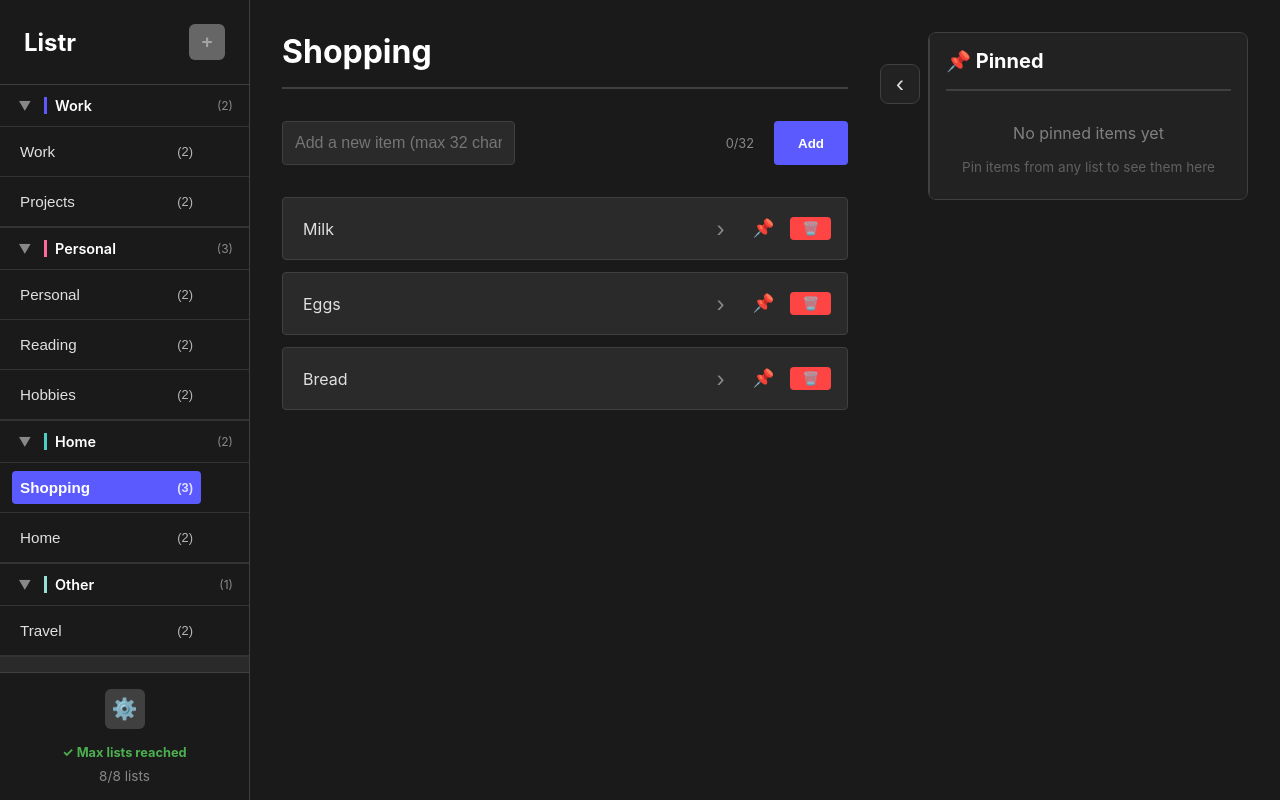
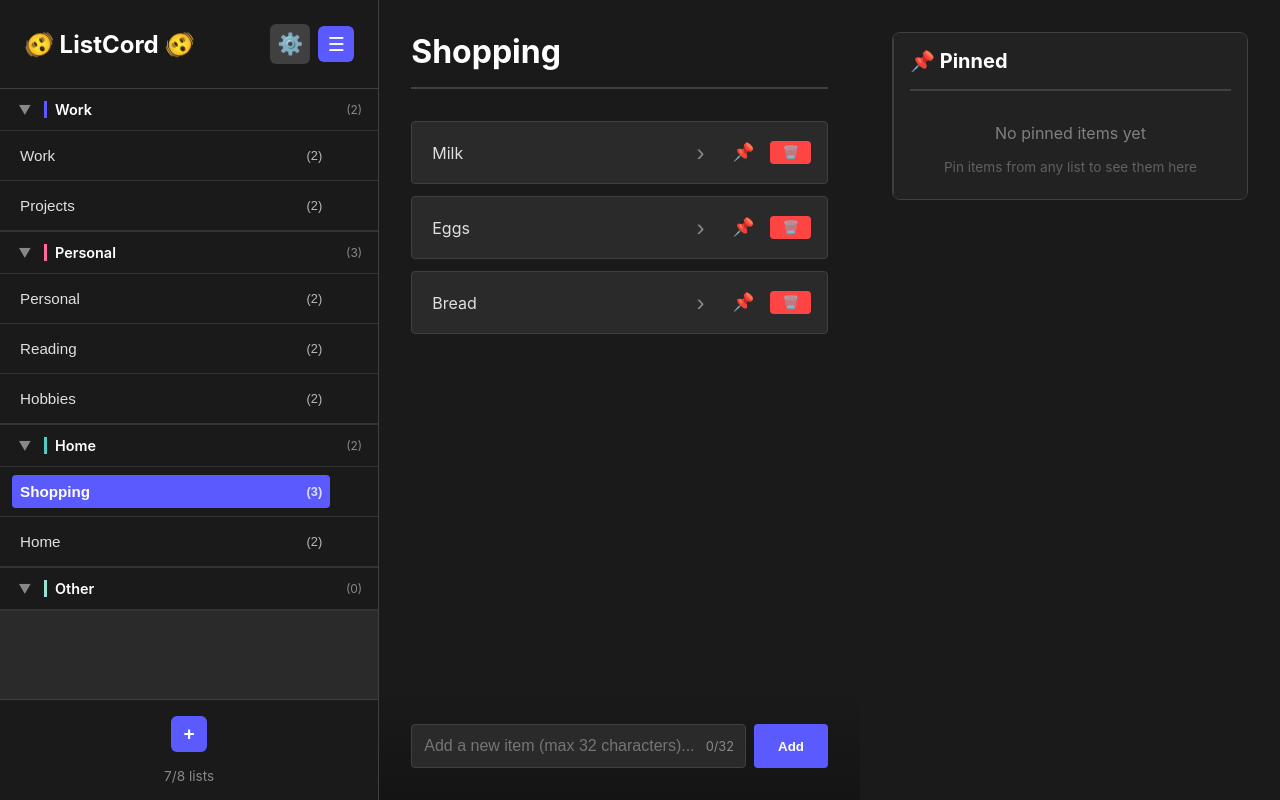
Before and after one commit to JackShylo/listr, a Vue app: page / in a window 1280 px wide. Built offline with nearby package versions, Linux system fonts and the light colour scheme.

Commit message:
Adjusted CSS to utilize flex

```diff
--- a/src/components/ListManager.vue
+++ b/src/components/ListManager.vue
@@ -15,22 +15,6 @@
               <button @click="saveName">Save</button>
               <button @click="cancelEdit">Cancel</button>
             </div>
-
-            <div class="add-item">
-              <div class="input-group">
-                <input
-                  v-model="newItem"
-                  placeholder="Add a new item (max 32 characters)..."
-                  @keyup.enter="addItem"
-                  :disabled="currentList.items.length >= 12"
-                  maxlength="32"
-                />
-                <span class="char-count">{{ newItem.length }}/32</span>
-              </div>
-              <button @click="addItem" :disabled="currentList.items.length >= 12">Add</button>
-            </div>
-
-            <div v-if="itemLimitMessage" class="item-limit-message">{{ itemLimitMessage }}</div>
 
             <ul class="items-list">
               <li v-for="(item, index) in currentList.items" :key="index" class="item">
@@ -91,18 +75,30 @@
             <p v-if="currentList.items.length === 0" class="empty-state">
               No items yet. Add one to get started!
             </p>
+
+            <div v-if="itemLimitMessage" class="item-limit-message">{{ itemLimitMessage }}</div>
           </div>
         </div>
-        <div class="pinboard-wrapper">
-          <button class="pinboard-toggle" @click="togglePinboard" :title="pinboardOpen ? 'Collapse pinboard' : 'Expand pinboard'">
-            {{ pinboardOpen ? '‹' : '›' }}
-          </button>
-          <div v-show="pinboardOpen" class="pinboard-container">
-            <Pinboard />
+     </div>
+          <div v-if="currentList" class="add-item">
+            <div class="input-group">
+              <input
+                v-model="newItem"
+                placeholder="Add a new item (max 32 characters)..."
+                @keyup.enter="addItem"
+                :disabled="currentList.items.length >= 12"
+                maxlength="32"
+              />
+              <span class="char-count">{{ newItem.length }}/32</span>
+            </div>
+            <button @click="addItem" :disabled="currentList.items.length >= 12">Add</button>
           </div>
-        </div>
+    </main>
+    <div class="pinboard-wrapper">
+      <div v-show="pinboardOpen" class="pinboard-container">
+        <Pinboard />
       </div>
-    </main>
+    </div>
   </div>
 </template>
 
@@ -227,6 +223,10 @@ const isItemPinned = (index) => {
 const togglePinboard = () => {
   pinboardOpen.value = !pinboardOpen.value;
 };
+
+const goToSettings = () => {
+  listStore.goToSettings();
+};
 </script>
 
 <style scoped>
@@ -237,12 +237,13 @@ const togglePinboard = () => {
 }
 
 .main-content {
-  flex: 1;
+  flex-grow: 3;
+  padding: 2rem;
   overflow-y: auto;
-  padding: 2rem;
   color: #e0e0e0;
   display: flex;
   min-width: 0;
+  position: relative;
 }
 
 .content-wrapper {
@@ -259,39 +260,15 @@ const togglePinboard = () => {
 }
 
 .pinboard-wrapper {
+  padding: 2rem;
+  flex-grow: 1;
   display: flex;
-  align-items: flex-start;
   gap: 0.5rem;
   height: fit-content;
 }
 
-.pinboard-toggle {
-  background: #222222;
-  border: 1px solid #404040;
-  border-radius: 8px;
-  color: #e0e0e0;
-  cursor: pointer;
-  padding: 0.5rem 0.375rem;
-  font-size: 1.5rem;
-  transition: all 0.3s;
-  flex-shrink: 0;
-  width: 40px;
-  height: 40px;
-  display: flex;
-  align-items: center;
-  justify-content: center;
-  position: sticky;
-  top: 2rem;
-}
-
-.pinboard-toggle:hover {
-  background: #2a2a2a;
-  border-color: #505050;
-  color: #5a5aff;
-}
-
 .pinboard-container {
-  width: 320px;
+  width: 100%;
   background: #222222;
   border-radius: 8px;
   overflow: hidden;
@@ -375,13 +352,22 @@ const togglePinboard = () => {
 }
 
 .add-item {
+  position: absolute;
+  width: 100%;
+  bottom: 0;
+  left: 0;
   display: flex;
+  flex: 1;
   gap: 0.5rem;
-  margin-bottom: 2rem;
+  margin-bottom: 0;
+  background: linear-gradient(to bottom, rgba(20, 20, 20, 0), rgba(20, 20, 20, 1));
+  padding: 2rem;
+  z-index: 10;
 }
 
 .add-item input {
   flex: 1;
+  width: 100%;
   padding: 0.75rem;
   background: #2a2a2a;
   border: 1px solid #404040;
@@ -792,22 +778,30 @@ button:hover {
     flex-direction: column;
   }
 
-  .add-item input,
-  .add-item button {
-    width: 100%;
-  }
+.main-content .btn-settings {
+  position: absolute;
+  top: 2rem;
+  right: 2rem;
+  background: #222222;
+  border: 1px solid #404040;
+  border-radius: 8px;
+  color: #e0e0e0;
+  cursor: pointer;
+  padding: 0.5rem;
+  font-size: 1.5rem;
+  transition: all 0.3s;
+  width: 40px;
+  height: 40px;
+  display: flex;
+  align-items: center;
+  justify-content: center;
+  z-index: 20;
+}
 
-  .pinboard-wrapper {
-    width: 100%;
-  }
-
-  .pinboard-toggle {
-    width: 100%;
-  }
-
-  .pinboard-container {
-    width: 100%;
-  }
+.main-content .btn-settings:hover {
+  background: #333333;
+  border-color: #505050;
+}
 }
 
 </style>
--- a/src/components/Navbar.vue
+++ b/src/components/Navbar.vue
@@ -1,11 +1,9 @@
 <template>
   <nav class="navbar sidebar" :class="{ collapsed: !navbarOpen }">
     <div class="sidebar-header">
-      <h1>Listr</h1>
+      <h1>🫨 ListCord 🫨</h1>
       <div class="header-actions">
-        <button class="btn-create" @click="showCreateForm = true" title="Create new list" :disabled="lists.length >= 8">
-          +
-        </button>
+        <button class="btn-settings" @click="goToSettings" title="Open settings">⚙️</button>
         <button class="btn-toggle-nav" @click="toggleNavbar" title="Toggle navigation" aria-label="Toggle navigation">
           ☰
         </button>
@@ -141,8 +139,8 @@
     <div v-if="!navbarOpen" class="navbar-backdrop" @click="toggleNavbar"></div>
 
     <div class="sidebar-footer">
-      <button class="btn-settings" @click="goToSettings" title="Open settings">
-        ⚙️
+      <button class="btn-create" @click="showCreateForm = true" title="Create new list" :disabled="lists.length >= 8">
+        +
       </button>
       <div class="footer-info">
         <p v-if="lists.length >= 8" class="limit-warning">✓ Max lists reached</p>
@@ -333,7 +331,7 @@ const handleDrop = (targetList, targetCategoryId) => {
 
 <style scoped>
 .navbar.sidebar {
-    width: 250px;
+    flex-grow: 1;
     background: #2a2a2a;
     border-right: 1px solid #404040;
     display: flex;
@@ -378,7 +376,6 @@ const handleDrop = (targetList, targetCategoryId) => {
 }
 
 .btn-toggle-nav {
-    display: none;
     width: 36px;
     height: 36px;
     padding: 0;
--- a/src/stores/listStore.js
+++ b/src/stores/listStore.js
@@ -16,7 +16,6 @@ export const listStore = reactive({
     { id: 5, name: 'Reading', categoryId: 2, createdAt: new Date('2024-01-09T16:10:00').getTime(), items: [{ text: 'JavaScript Book', notes: '', createdAt: new Date('2024-01-09T16:10:00').getTime() }, { text: 'Vue Guide', notes: '', createdAt: new Date('2024-01-09T16:30:00').getTime() }] },
     { id: 6, name: 'Hobbies', categoryId: 2, createdAt: new Date('2024-01-11T17:00:00').getTime(), items: [{ text: 'Play guitar', notes: '', createdAt: new Date('2024-01-11T17:00:00').getTime() }, { text: 'Photography', notes: '', createdAt: new Date('2024-01-11T17:20:00').getTime() }] },
     { id: 7, name: 'Home', categoryId: 3, createdAt: new Date('2024-01-14T08:30:00').getTime(), items: [{ text: 'Clean kitchen', notes: '', createdAt: new Date('2024-01-14T08:30:00').getTime() }, { text: 'Fix door', notes: '', createdAt: new Date('2024-01-14T09:00:00').getTime() }] },
-    { id: 8, name: 'Travel', categoryId: 4, createdAt: new Date('2024-01-13T13:15:00').getTime(), items: [{ text: 'Book hotel', notes: '', createdAt: new Date('2024-01-13T13:15:00').getTime() }, { text: 'Plan itinerary', notes: '', createdAt: new Date('2024-01-13T13:45:00').getTime() }] }
   ],
   settings: {
     defaultCategory: 1,
```
